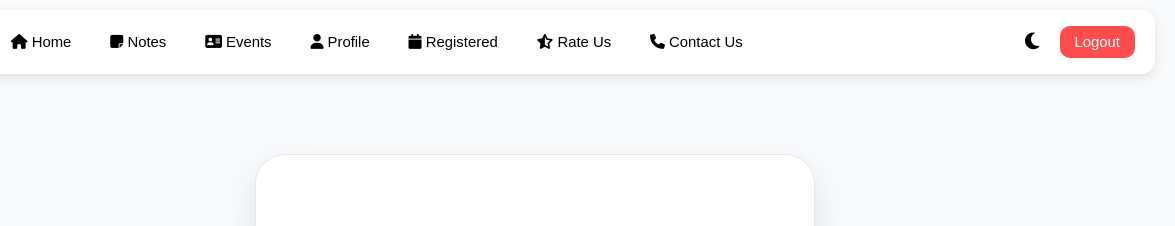
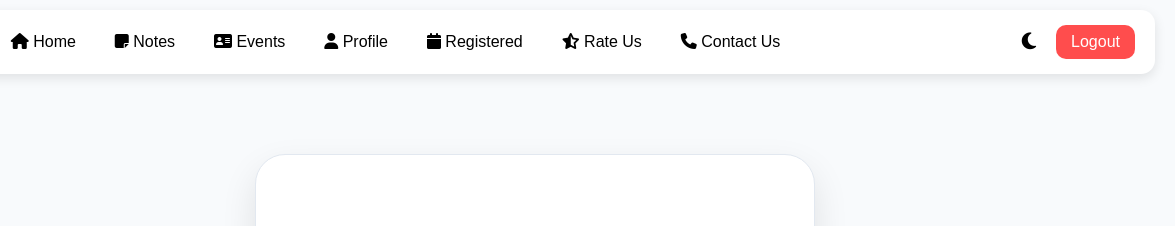
Before and after one commit to Sneha-Raj05/UniSync, a plain HTML site: page FRONTEND/Review.html in a window 1280 px wide. Shown: the top 226 px of the page, 105-1280 px from the left. Drawn offline with Linux system fonts and the light colour scheme; no server answers; sample sign-in values are in the browser's storage.

Commit message:
Update Review.css

```diff
--- a/FRONTEND/Review.css
+++ b/FRONTEND/Review.css
@@ -76,7 +76,7 @@ body {
     box-shadow: 0 4px 12px rgba(0, 0, 0, 0.1);
 }
 .nav-left { display: flex; align-items: center; gap: 15px; }
-.nav-item { text-decoration: none; color: inherit; font-size: 0.93rem; }
+.nav-item { text-decoration: none; color: inherit; font-size: 1rem; }
 .png { height: 40px; width: auto; }
 
 
```
